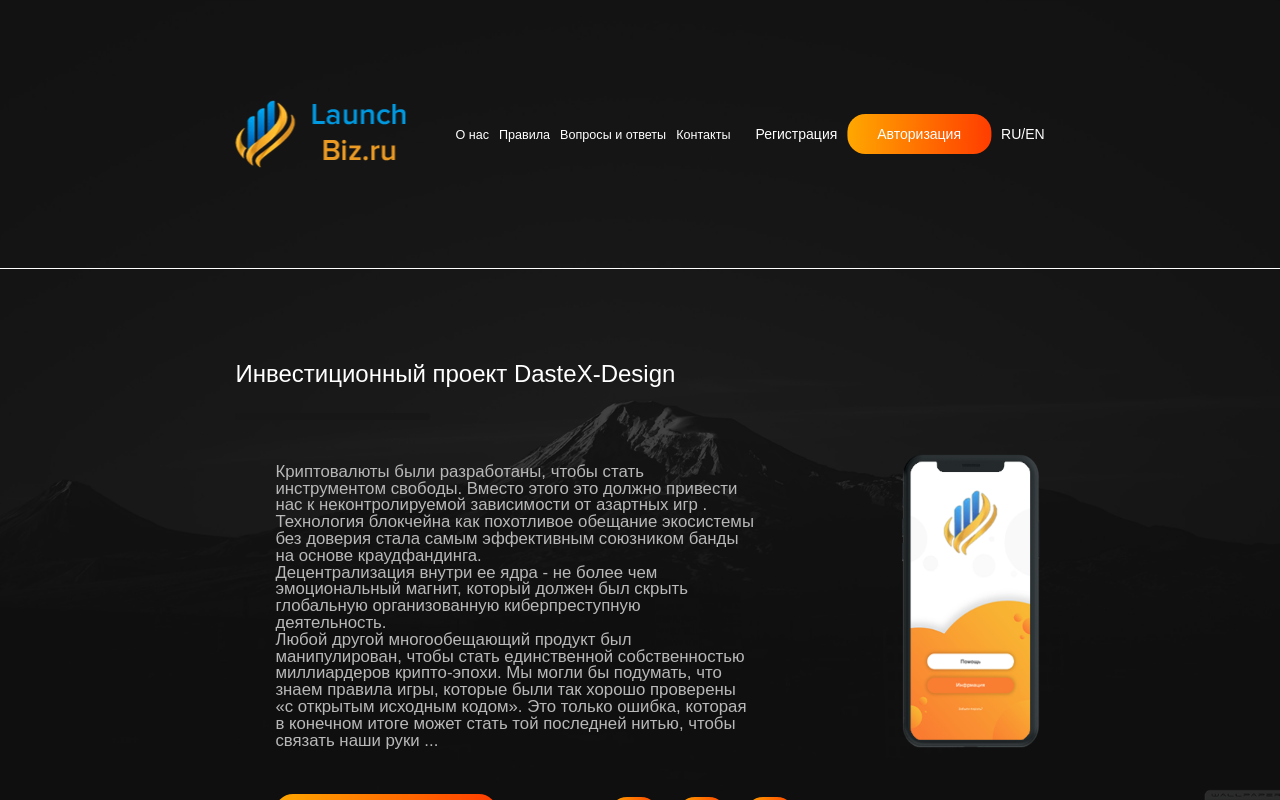
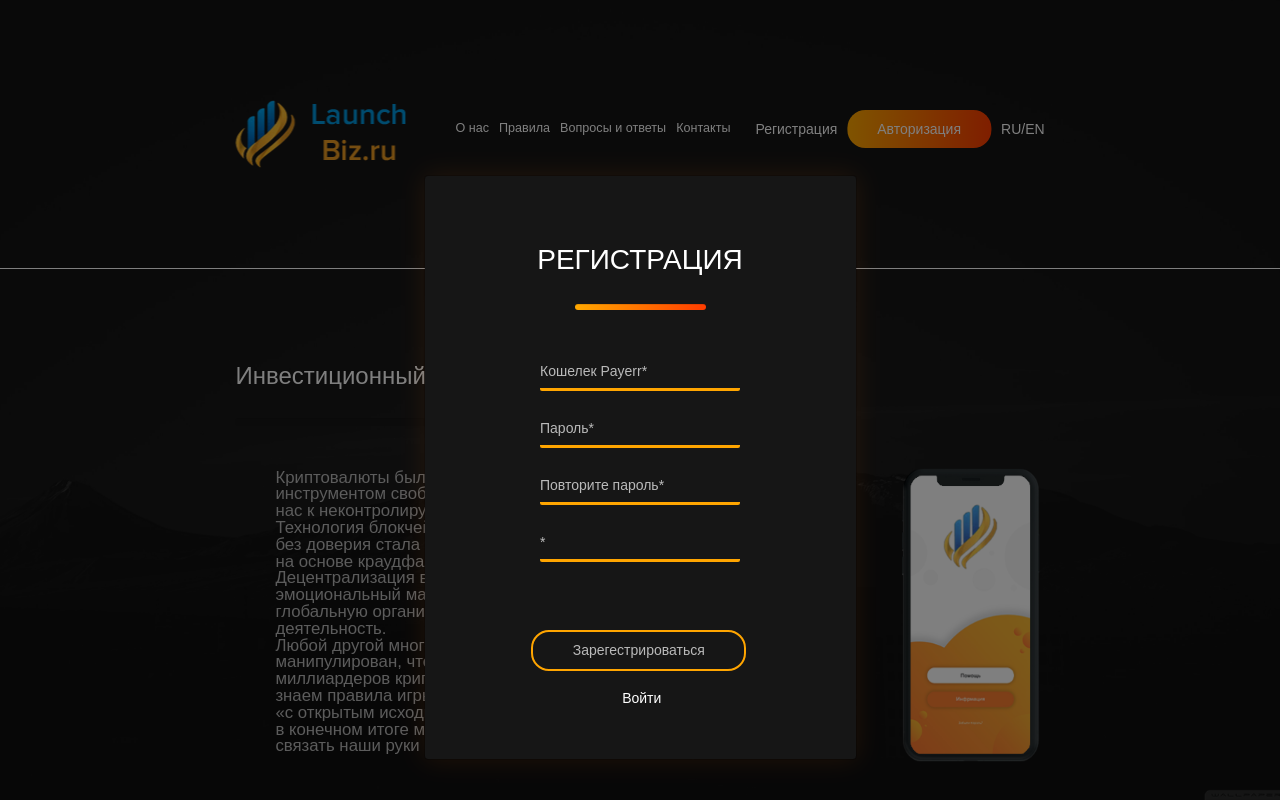
Before and after one commit to DmitryRoar/launchBiz, a plain HTML site: page index.html in a window 1280 px wide. Both pictures are taken after a click on the button "Регистрация". Drawn offline with nearby package versions, Linux system fonts and the light colour scheme.

Commit message:
modalWindow

```diff
--- a/index.html
+++ b/index.html
@@ -6,6 +6,7 @@
           content="width=device-width, user-scalable=no, initial-scale=1.0, maximum-scale=1.0, minimum-scale=1.0">
     <meta http-equiv="X-UA-Compatible" content="ie=edge">
     <title>Launch Biz.ru</title>
+    <link rel="stylesheet" href="http://maxcdn.bootstrapcdn.com/bootstrap/4.0.0/css/bootstrap.min.css" integrity="sha384-Gn5384xqQ1aoWXA+058RXPxPg6fy4IWvTNh0E263XmFcJlSAwiGgFAW/dAiS6JXm" crossorigin="anonymous">
     <link rel="stylesheet" href="src/assets/styles/index.css">
     <link rel="stylesheet" href="src/assets/styles/media.css">
 </head>
@@ -38,8 +39,8 @@
 
 
                 <div class="header-auth">
-                    <button class="header-auth__btn">Регистрация</button>
-                    <button class="header-auth__btn active__button">Авторизация</button>
+                    <button class="header-auth__btn reg__btn">Регистрация</button>
+                    <button class="header-auth__btn active__button auth__btn">Авторизация</button>
                     <a href="#">RU/EN</a>
                 </div>
             </div>
@@ -59,8 +60,8 @@
             </nav>
 
             <div class="burger-auth">
-                <button class="burger-auth__btn">Регистрация</button>
-                <button class="burger-auth__btn active__button">Авторизация</button>
+                <button class="burger-auth__btn reg__btn">Регистрация</button>
+                <button class="burger-auth__btn active__button auth__btn">Авторизация</button>
                 <a href="#">RU/EN</a>
             </div>
             </div>
@@ -344,6 +345,57 @@
         </div>
     </footer>
 </div>
+
+<!--modal reg-->
+<div class="modal modalReg" tabindex="-1" role="dialog">
+    <div class="modal-dialog" role="document">
+        <div class="modal-content">
+            <div class="modal-header">
+                <span class="modal-window__span">регистрация</span>
+                <hr class="active__hr modal__hr">
+            </div>
+            <div class="modal-body">
+                <form class="modal-form">
+                    <input type="text" placeholder="Кошелек Payerr*" class="modal-form__input">
+                    <input type="password" placeholder="Пароль*" class="modal-form__input">
+                    <input type="password" placeholder="Повторите пароль*" class="modal-form__input">
+                    <input type="text" placeholder="*" class="modal-form__input">
+                </form>
+            </div>
+            <div class="modal-footer">
+                <button type="submit" class="modal-footer__reg">Зарегестрироваться</button>
+                <a href="#" class="modal-footer__sign">Войти</a>
+            </div>
+        </div>
+    </div>
+</div>
+
+<!--modal auth-->
+<div class="modal modalAuth" tabindex="-1" role="dialog">
+    <div class="modal-dialog" role="document">
+        <div class="modal-content">
+            <div class="modal-header">
+                <span class="modal-window__span">авторизация</span>
+                <hr class="active__hr modal__hr">
+            </div>
+            <div class="modal-body">
+                <form class="modal-form">
+                    <input type="email" placeholder="Email*" class="modal-form__input">
+                    <input type="password" placeholder="Пароль*" class="modal-form__input">
+                </form>
+            </div>
+            <div class="modal-footer">
+                <button type="submit" class="modal-footer__reg">Зарегестрироваться</button>
+                <a href="#" class="modal-footer__sign">Войти</a>
+            </div>
+        </div>
+    </div>
+</div>
+
+
+<script src="https://code.jquery.com/jquery-3.2.1.slim.min.js" integrity="sha384-KJ3o2DKtIkvYIK3UENzmM7KCkRr/rE9/Qpg6aAZGJwFDMVNA/GpGFF93hXpG5KkN" crossorigin="anonymous"></script>
+<script src="https://cdnjs.cloudflare.com/ajax/libs/popper.js/1.12.9/umd/popper.min.js" integrity="sha384-ApNbgh9B+Y1QKtv3Rn7W3mgPxhU9K/ScQsAP7hUibX39j7fakFPskvXusvfa0b4Q" crossorigin="anonymous"></script>
+<script src="https://maxcdn.bootstrapcdn.com/bootstrap/4.0.0/js/bootstrap.min.js" integrity="sha384-JZR6Spejh4U02d8jOt6vLEHfe/JQGiRRSQQxSfFWpi1MquVdAyjUar5+76PVCmYl" crossorigin="anonymous"></script>
 <script src="src/scripts/index.js"></script>
 </body>
 </html>
--- a/src/assets/styles/_variables.css
+++ b/src/assets/styles/_variables.css
@@ -1,5 +1,6 @@
 :root {
     /*--theme: #242424;*/
+    --modal-input: #bababa;
     --wrapp-background: #131313;
     --color-link: #fff;
     --about-me-txt: #b8b8b8;
--- a/src/assets/styles/index.css
+++ b/src/assets/styles/index.css
@@ -95,12 +95,15 @@ button {
 .header-auth__btn {
   font-size: 1rem;
   transition: .4s;
+
 }
 
 .header-auth {
   display: flex;
   justify-content: space-between;
   align-items: center;
+  /* temp */
+  margin-bottom: 10px;
 }
 
 .active__button {
@@ -712,3 +715,79 @@ footer {
 .footer__mobile {
   display: flex;
 }
+
+.modal-header {
+  padding: 70px 0 0 0;
+  font-size: 2rem;
+  color: var(--color-link);
+  text-transform: uppercase;
+  display: flex;
+  justify-content: center;
+  flex-direction: column;
+  align-items: center;
+}
+
+.modal-content {
+  background-color: #161616;
+  max-width: 433px;
+  min-height: 585px;
+  margin: 0 auto;
+  top: 150px;
+  box-shadow: 0 0 27px rgba(255, 114, 0, 0.1);
+}
+
+.modal-form {
+  display: flex;
+  flex-direction: column;
+  align-items: center;
+  justify-content: center;
+}
+
+.modal-form__input {
+  min-width: 200px;
+  max-width: 300px;
+  background: none;
+  border: none;
+  padding: 9px 0;
+  border-bottom: 3px solid var(--qa-list);
+  border-radius: 2px;
+  color: var(--modal-input);
+  margin-bottom: 20px;
+}
+
+.modal-form__input::placeholder {
+  color: var(--modal-input);
+}
+
+.modal-header {
+  border-bottom: 0;
+}
+
+.modal-footer {
+  border-top: 0;
+  flex-direction: column;
+}
+
+a:hover {
+  color: #fff;
+}
+
+.modal-footer__reg {
+  color: var(--modal-input);
+  padding: 11px 39px 12px 40px;
+  border: 2px solid var(--qa-list);
+  border-radius: 18px;
+  margin: 20px 0;
+}
+
+.modal-footer__sign {
+  margin-bottom: 10px;
+}
+
+.modal__hr {
+  margin: 30px auto;
+}
+
+.modal-body {
+  flex: 0 1 auto;
+}
--- a/src/scripts/index.js
+++ b/src/scripts/index.js
@@ -1,10 +1,10 @@
-const $ = selector => document.querySelector(selector)
+const $c = selector => document.querySelector(selector)
 const $$ = selector => document.querySelectorAll(selector)
 
-const burgerBtn = $('.header-menu__burger')
-const burgerMenu = $('.burger-menu')
+const burgerBtn = $c('.header-menu__burger')
+const burgerMenu = $c('.burger-menu')
 
-const header = $('header')
+const header = $c('header')
 
 
 burgerBtn.addEventListener('click', () => {
@@ -22,4 +22,16 @@ canStartedBtn.forEach(btn => {
     })
 })
 
-console.log('hello')
+$$('.reg__btn').forEach(regBtn => {
+    regBtn.addEventListener('click', () => {
+        $('.modalReg').modal()
+    })
+})
+
+$$('.auth__btn').forEach(regBtn => {
+    regBtn.addEventListener('click', () => {
+        $('.modalAuth').modal()
+    })
+})
+
+// console.log('%chello!!!', 'color: red')
```
